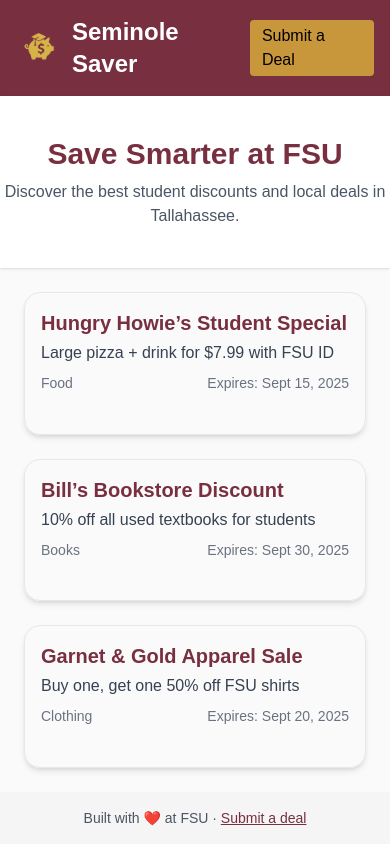
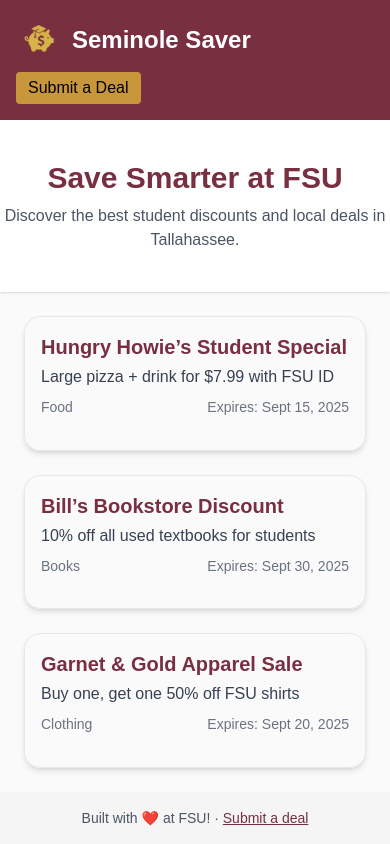
Before and after one commit to m62153709-max/Seminole-Saver, a Next.js app: page / in a window 390 px wide. Built offline with nearby package versions, Linux system fonts and the light colour scheme.

Commit message:
Update footer text and navbar layout

```diff
--- a/app/page.js
+++ b/app/page.js
@@ -26,11 +26,20 @@
   return (
     <div className="min-h-screen bg-neutral-50 flex flex-col">
       {/* Navbar */}
-      <header className="bg-[#782F40] text-white p-4 shadow-md flex items-center justify-between">
-        <div className="flex items-center space-x-2">
-          <img src="/piggy.png" alt="Seminole Saver Logo" className="h-12 w-12" />
+      <header className="bg-[#782F40] text-white p-4 shadow-md">
+        <div className="flex flex-col md:flex-row md:items-center md:justify-between">
+          {/* Left: Logo + Title */}
+          <div className="flex items-center space-x-2 mb-2 md:mb-0">
+            <img
+              src="/piggy.png"
+              alt="Seminole Saver Logo"
+              className="h-12 w-12"
+            />
             <h1 className="text-2xl font-bold">Seminole Saver</h1>
           </div>
+
+          {/* Right: Button */}
+          <div className="flex justify-start md:justify-end">
             <a
               href="https://forms.gle/YOUR_FORM_LINK"
               target="_blank"
@@ -38,6 +47,8 @@
             >
               Submit a Deal
             </a>
+          </div>
+        </div>
       </header>
 
       {/* Hero */}
@@ -71,7 +82,7 @@
 
       {/* Footer */}
       <footer className="bg-neutral-100 text-center py-4 text-gray-600 text-sm">
-        Built with ❤️ at FSU ·{" "}
+        Built with ❤️ at FSU! ·{" "}
         <a
           href="https://forms.gle/YOUR_FORM_LINK"
           target="_blank"
```
Lines whose indentation alone changed are shown as unchanged.
